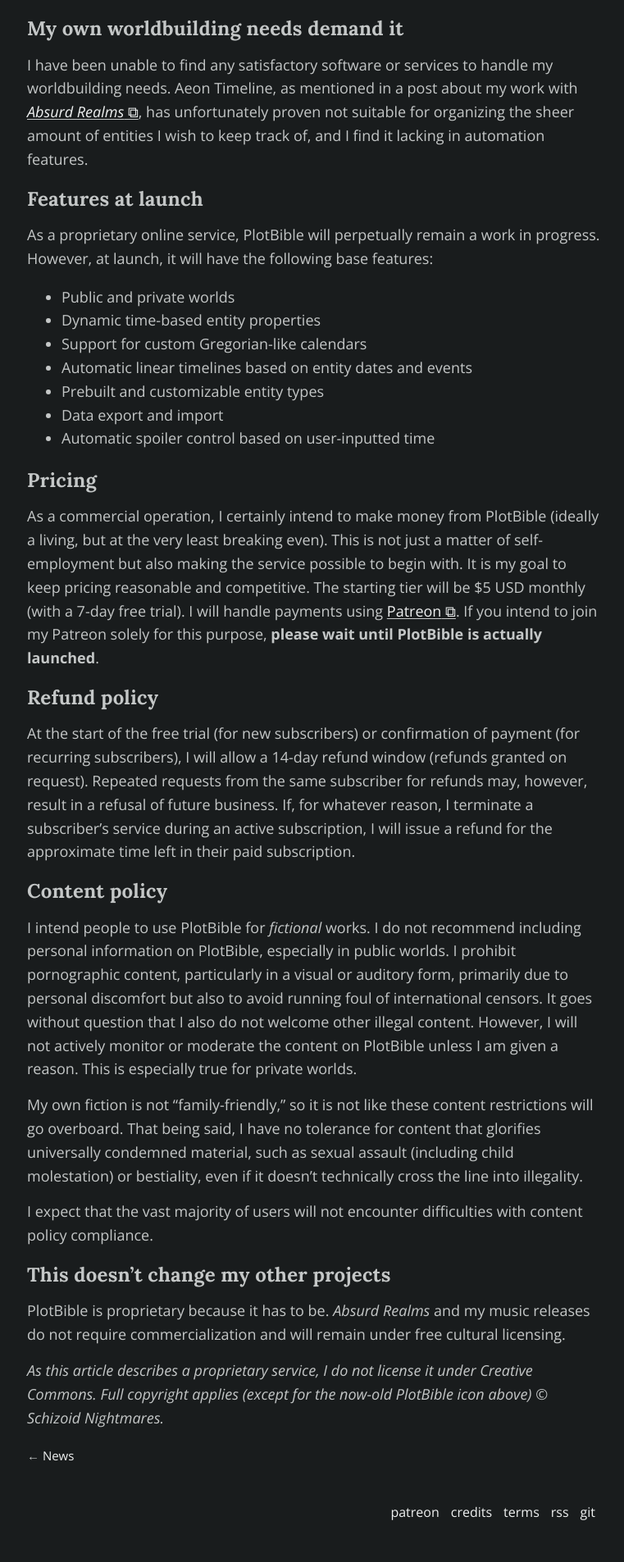
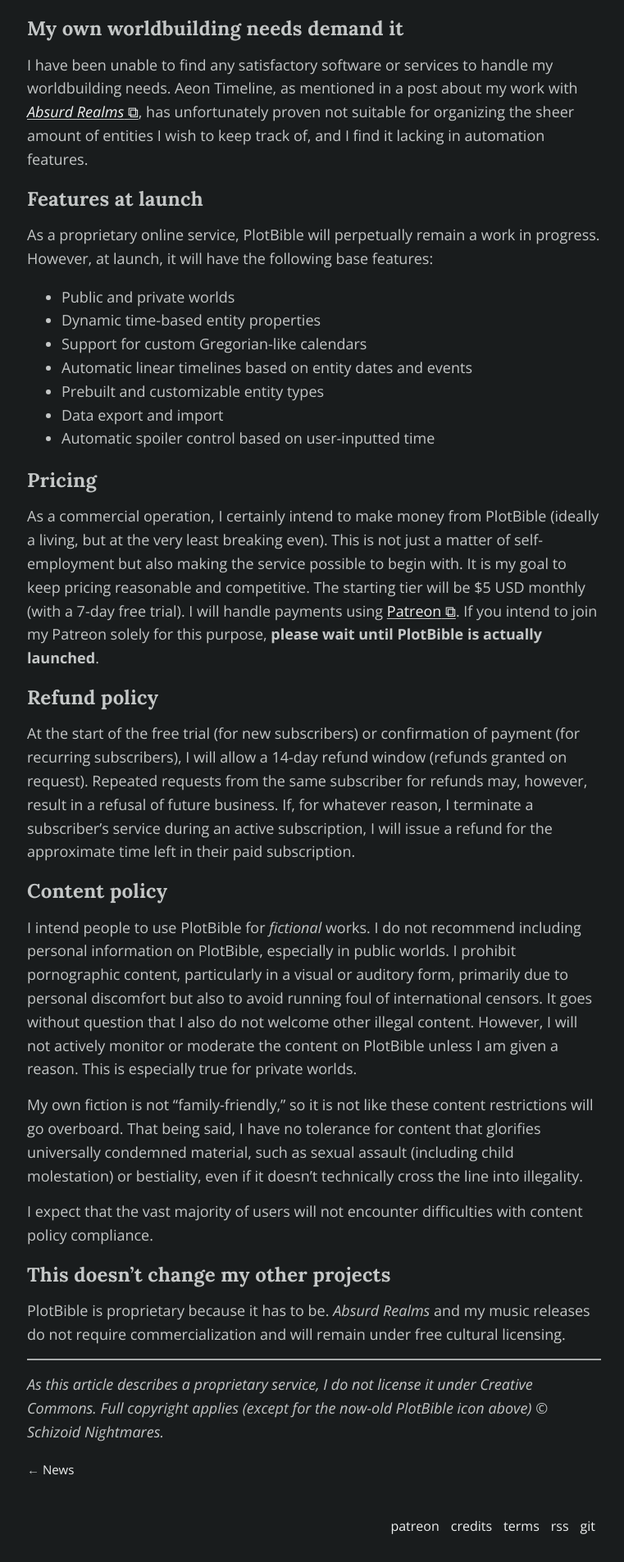
Before and after one commit to schizoidnightmares/schizoidnightmares.com, a Jekyll site: the page built from _posts/2024/2024-06-05-plotbible.md, in a window 1280 px wide. Shown: the part 1043-2948 px from the top of the page at 82% size, without its empty margins (257-1018 px from the left). Built offline with Jekyll 4.4.1, drawn with Linux system fonts in a browser that asks for light colours.

Commit message:
adding horizontal rule

```diff
--- a/_posts/2024/2024-06-05-plotbible.md
+++ b/_posts/2024/2024-06-05-plotbible.md
@@ -51,4 +51,6 @@
 ## This doesn't change my other projects
 PlotBible is proprietary because it has to be. *Absurd Realms* and my music releases do not require commercialization and will remain under free cultural licensing.
 
+---
+
 *As this article describes a proprietary service, I do not license it under Creative Commons. Full copyright applies (except for the now-old PlotBible icon above) © Schizoid Nightmares.*
--- a/_sass/base.scss
+++ b/_sass/base.scss
@@ -324,3 +324,7 @@
     padding: 2rem 3rem;
   }
 }
+
+hr {
+  border: .05rem solid $color-secondary;
+}
```
